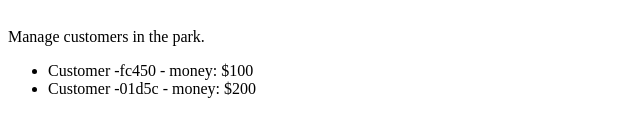
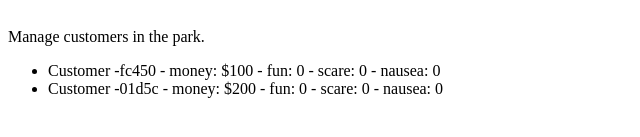
Before and after one commit to felucius/roller-coaster-manager-webapp, a Next.js app: page /customers in a window 1280 px wide. Shown: the part 499-636 px from the top of the page, without its empty margins (0-640 px from the left). Built offline with nearby package versions, Linux system fonts and the light colour scheme.

Commit message:
Updated customer type with extra fields that tracks the state of the customers

```diff
--- a/components/screens/CustomersScreen.tsx
+++ b/components/screens/CustomersScreen.tsx
@@ -10,7 +10,7 @@ export default function CustomersScreen() {
             <ul>
                 {getCustomers().map((customer) => (
                     <li key={customer.id}>
-                        {customer.name} - money: ${customer.money}
+                        {customer.name} - money: ${customer.money} - fun: {customer.funScore} - scare: {customer.scareScore} - nausea: {customer.nauseaScore}
                     </li>
                 ))}
             </ul>
--- a/features/customers/catalog.ts
+++ b/features/customers/catalog.ts
@@ -5,6 +5,9 @@ export const CUSTOMERS: Customer[] = [
         id: crypto.randomUUID(),
         name: "Customer -" + crypto.randomUUID().slice(0, 5),
         money: 100,
+        funScore: 0,
+        scareScore: 0,
+        nauseaScore: 0,
         createdAt: "2024-01-01T00:00:00Z",
         updatedAt: "2024-01-01T00:00:00Z",
     },
@@ -12,6 +15,9 @@ export const CUSTOMERS: Customer[] = [
         id: crypto.randomUUID(),
         name: "Customer -" + crypto.randomUUID().slice(0, 5),
         money: 200,
+        funScore: 0,
+        scareScore: 0,
+        nauseaScore: 0,
         createdAt: "2024-01-01T00:00:00Z",
         updatedAt: "2024-01-01T00:00:00Z",
     },
--- a/features/customers/types.ts
+++ b/features/customers/types.ts
@@ -2,6 +2,9 @@ export type Customer = {
     id: string;
     name: string;
     money: number;
+    funScore: number;
+    scareScore: number;
+    nauseaScore: number;
     createdAt: string;
     updatedAt: string;
 };
```
